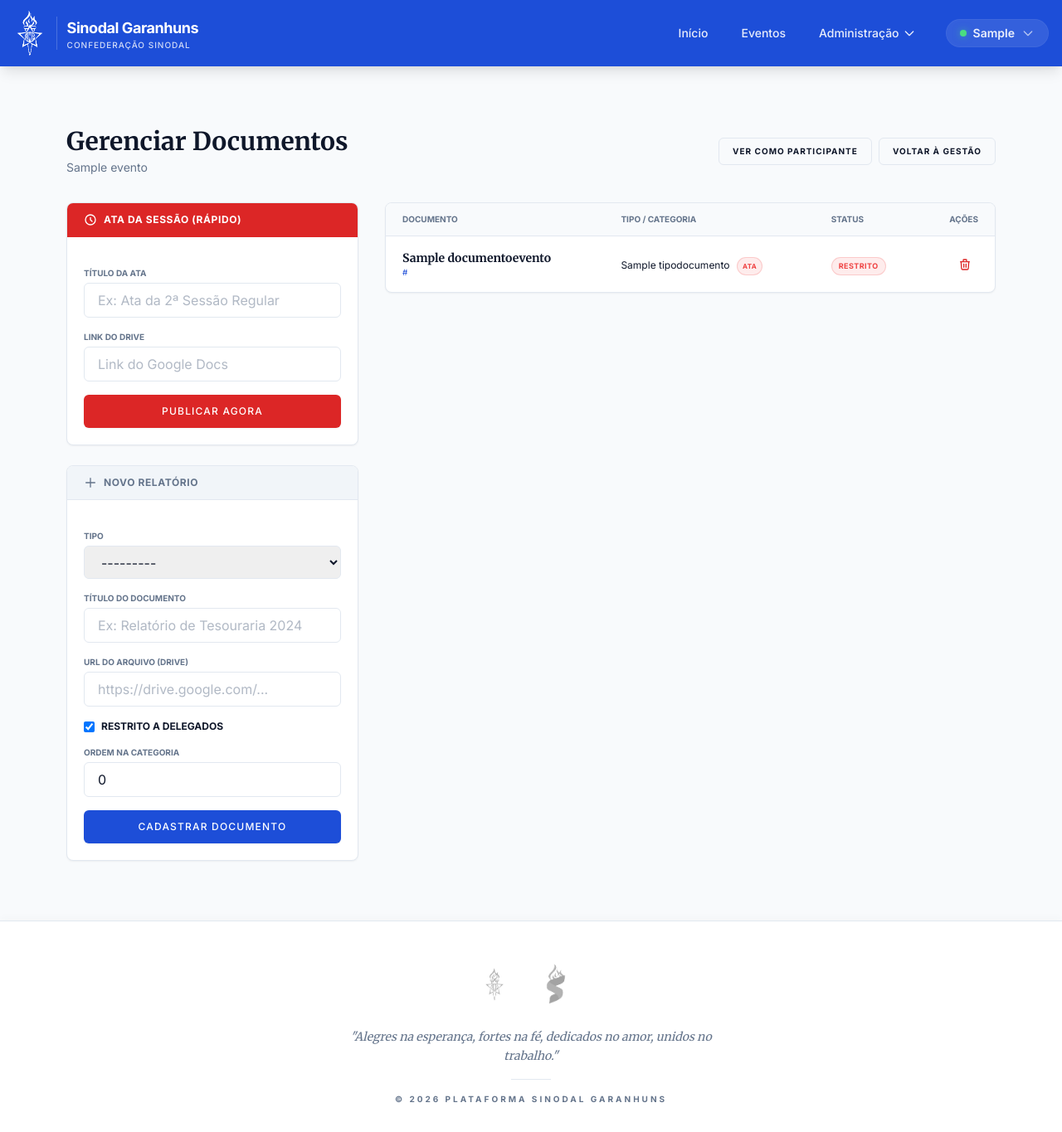
After one commit to leomach/plataforma-sinodal, a Django app: a page that uses templates/hub/gerenciar_documentos.html in a window 1280 px wide. The commit adds this page. Shown: the whole page at 83% size. Run offline with Django 5.2, Linux system fonts and the light colour scheme; a user stored in the database is signed in; tables that the repository leaves empty hold one stand-in row (values such as "Sample post"); some libraries are stand-ins or nearby versions.

Commit message:
feat: Add TipoDocumento model and enhance DocumentoEvento with new fields
- Introduced TipoDocumento model for categorizing documents.
- Updated DocumentoEvento model to include tipo, is_ata_sessao, data_disponibilizacao, and ordem fields.
- Modified views to handle document management and display.
- Created forms for DocumentoEvento and AtaSessaoRapida.
- Added new URLs for document management and quick ata entry.
- Enhanced index.html and gerenciar_documentos.html templates for better document handling and display.
- Implemented RBAC for document visibility based on user roles.

```diff
--- /dev/null
+++ b/apps/hub/forms.py
@@ -0,0 +1,47 @@
+from django import forms
+from .models import DocumentoEvento, TipoDocumento
+
+class DocumentoEventoForm(forms.ModelForm):
+    def __init__(self, *args, **kwargs):
+        super().__init__(*args, **kwargs)
+        for field in self.fields.values():
+            if isinstance(field.widget, (forms.TextInput, forms.URLInput, forms.Select, forms.NumberInput)):
+                field.widget.attrs.update({'class': 'input-field'})
+
+    class Meta:
+        model = DocumentoEvento
+        fields = ['tipo', 'titulo', 'arquivo_url', 'restrito_delegados', 'ordem']
+        widgets = {
+            'tipo': forms.Select(attrs={'class': 'input-field'}),
+            'titulo': forms.TextInput(attrs={'placeholder': 'Ex: Relatório de Tesouraria 2024'}),
+            'arquivo_url': forms.URLInput(attrs={'placeholder': 'https://drive.google.com/...'}),
+            'ordem': forms.NumberInput(attrs={'class': 'input-field', 'min': '0'}),
+        }
+
+class AtaSessaoRapidaForm(forms.ModelForm):
+    """Formulário simplificado para o Secretário lançar a ata rapidamente."""
+    def __init__(self, *args, **kwargs):
+        super().__init__(*args, **kwargs)
+        for field in self.fields.values():
+            field.widget.attrs.update({'class': 'input-field'})
+
+    class Meta:
+        model = DocumentoEvento
+        fields = ['titulo', 'arquivo_url']
+        widgets = {
+            'titulo': forms.TextInput(attrs={'placeholder': 'Ex: Ata da 2ª Sessão Regular'}),
+            'arquivo_url': forms.URLInput(attrs={'placeholder': 'Link do Google Docs'}),
+        }
+
+    def save(self, commit=True):
+        instance = super().save(commit=False)
+        tipo_ata = TipoDocumento.objects.filter(nome='Atas/Registro de Atos').first()
+        if not tipo_ata:
+            tipo_ata = TipoDocumento.objects.create(nome='Atas/Registro de Atos', ordem=8)
+
+        instance.tipo = tipo_ata
+        instance.is_ata_sessao = True
+        instance.restrito_delegados = True
+        if commit:
+            instance.save()
+        return instance
--- a/apps/hub/urls.py
+++ b/apps/hub/urls.py
@@ -3,4 +3,7 @@ from . import views
 
 urlpatterns = [
     path('<slug:slug>/', views.hub_evento, name='hub_evento'),
+    path('<slug:slug>/documentos/', views.gerenciar_documentos, name='gerenciar_documentos_hub'),
+    path('<slug:slug>/documentos/ata-rapida/', views.lancar_ata_rapida, name='lancar_ata_rapida'),
+    path('documento/<int:pk>/excluir/', views.excluir_documento, name='excluir_documento_hub'),
 ]
--- a/apps/hub/views.py
+++ b/apps/hub/views.py
@@ -1,9 +1,14 @@
 from django.shortcuts import render, redirect, get_object_or_404
-from django.contrib.auth.decorators import login_required
+from django.contrib.auth.decorators import login_required, user_passes_test
 from django.contrib import messages
 from apps.eventos.models import Evento, Inscricao
+from .models import TipoDocumento, DocumentoEvento, Sessao
+from .forms import DocumentoEventoForm, AtaSessaoRapidaForm
 from core import constants
 from functools import wraps
+
+def is_lideranca(user):
+    return user.is_superuser or user.tipo == constants.LIDERANCA
 
 def inscricao_aprovada_required(view_func):
     @wraps(view_func)
@@ -20,12 +25,85 @@ def inscricao_aprovada_required(view_func):
 
 @inscricao_aprovada_required
 def hub_evento(request, evento, inscricao):
-    documentos = evento.documentos.all()
-    if inscricao.papel_evento not in [constants.PAPEL_DELEGADO, constants.PAPEL_EX_OFFICIO]:
-        documentos = documentos.filter(restrito_delegados=False)
+    # RBAC: Delegados e Ex-Officio podem ver tudo. Outros não vêem documentos restritos.
+    is_delegado = inscricao.papel_evento in [constants.PAPEL_DELEGADO, constants.PAPEL_EX_OFFICIO]
+
+    documentos_base = evento.documentos.all().select_related('tipo')
+    if not is_delegado:
+        documentos_base = documentos_base.filter(restrito_delegados=False)
+
+    # Separa Atas de Sessão (Destaque)
+    atas_atuais = documentos_base.filter(is_ata_sessao=True)
+
+    # Agrupa por TipoDocumento para o Acervo
+    tipos_com_documentos = []
+    tipos = TipoDocumento.objects.all()
+
+    for tipo in tipos:
+        docs = documentos_base.filter(tipo=tipo, is_ata_sessao=False)
+        if docs.exists():
+            tipos_com_documentos.append({
+                'tipo': tipo,
+                'documentos': docs
+            })
+
+    # Agenda de Sessões
+    sessoes = evento.sessoes.all().order_by('data_hora')
 
     return render(request, 'hub/index.html', {
         'evento': evento,
         'inscricao': inscricao,
+        'atas_atuais': atas_atuais,
+        'tipos_com_documentos': tipos_com_documentos,
+        'sessoes': sessoes,
+        'is_delegado': is_delegado,
+        'is_lideranca': is_lideranca(request.user),
+    })
+
+@login_required
+@user_passes_test(is_lideranca)
+def gerenciar_documentos(request, slug):
+    evento = get_object_or_404(Evento, slug=slug)
+    documentos = evento.documentos.all().select_related('tipo')
+
+    if request.method == 'POST':
+        form = DocumentoEventoForm(request.POST)
+        if form.is_valid():
+            doc = form.save(commit=False)
+            doc.evento = evento
+            doc.save()
+            messages.success(request, 'Documento adicionado com sucesso!')
+            return redirect('gerenciar_documentos_hub', slug=slug)
+    else:
+        form = DocumentoEventoForm()
+
+    ata_form = AtaSessaoRapidaForm()
+
+    return render(request, 'hub/gerenciar_documentos.html', {
+        'evento': evento,
         'documentos': documentos,
+        'form': form,
+        'ata_form': ata_form,
     })
+
+@login_required
+@user_passes_test(is_lideranca)
+def excluir_documento(request, pk):
+    doc = get_object_or_404(DocumentoEvento, pk=pk)
+    slug = doc.evento.slug
+    doc.delete()
+    messages.success(request, 'Documento excluído com sucesso!')
+    return redirect('gerenciar_documentos_hub', slug=slug)
+
+@login_required
+@user_passes_test(is_lideranca)
+def lancar_ata_rapida(request, slug):
+    evento = get_object_or_404(Evento, slug=slug)
+    if request.method == 'POST':
+        form = AtaSessaoRapidaForm(request.POST)
+        if form.is_valid():
+            doc = form.save(commit=False)
+            doc.evento = evento
+            doc.save()
+            messages.success(request, 'Ata da sessão lançada com sucesso!')
+    return redirect('gerenciar_documentos_hub', slug=slug)
--- /dev/null
+++ b/templates/hub/gerenciar_documentos.html
@@ -0,0 +1,172 @@
+{% extends "base.html" %}
+
+{% block title %}Gerenciar Documentos: {{ evento.titulo }}{% endblock %}
+
+{% block content %}
+<div class="max-w-6xl mx-auto px-4 py-8">
+    <div class="flex flex-col md:flex-row md:items-center justify-between gap-4 mb-8">
+        <div>
+            <h1 class="text-3xl font-bold text-[#0F172A] serif-title">Gerenciar Documentos</h1>
+            <p class="text-[#64748B] text-sm mt-1">{{ evento.titulo }}</p>
+        </div>
+        <div class="flex flex-wrap gap-2">
+            <a href="{% url 'hub_evento' evento.slug %}" class="btn-outline text-[10px] uppercase tracking-widest font-bold py-2 px-4">
+                Ver como Participante
+            </a>
+            <a href="{% url 'gerenciar_eventos' %}" class="btn-outline text-[10px] uppercase tracking-widest font-bold py-2 px-4">
+                Voltar à Gestão
+            </a>
+        </div>
+    </div>
+
+    <div class="grid grid-cols-1 lg:grid-cols-3 gap-8">
+        <!-- Coluna de Cadastro -->
+        <div class="space-y-6">
+            <!-- Lançamento Rápido de Ata -->
+            <div class="bg-white border border-[#E2E8F0] rounded-lg shadow-sm overflow-hidden">
+                <div class="bg-[#DC2626] px-5 py-3 border-b border-[#DC2626]/20">
+                    <h3 class="text-xs font-bold text-white uppercase tracking-wider flex items-center gap-2">
+                        <svg class="w-4 h-4" fill="none" stroke="currentColor" viewBox="0 0 24 24"><path stroke-linecap="round" stroke-linejoin="round" stroke-width="2" d="M12 8v4l3 3m6-3a9 9 0 11-18 0 9 9 0 0118 0z" /></svg>
+                        Ata da Sessão (Rápido)
+                    </h3>
+                </div>
+                <form action="{% url 'lancar_ata_rapida' evento.slug %}" method="POST" class="p-5 space-y-4">
+                    {% csrf_token %}
+                    <div>
+                        <label class="text-[10px] font-bold text-[#64748B] uppercase mb-1 block">Título da Ata</label>
+                        {{ ata_form.titulo }}
+                    </div>
+                    <div>
+                        <label class="text-[10px] font-bold text-[#64748B] uppercase mb-1 block">Link do Drive</label>
+                        {{ ata_form.arquivo_url }}
+                    </div>
+                    <button type="submit" class="btn-secondary w-full text-xs uppercase tracking-widest py-3">
+                        Publicar Agora
+                    </button>
+                </form>
+            </div>
+
+            <!-- Cadastro Completo -->
+            <div class="bg-white border border-[#E2E8F0] rounded-lg shadow-sm overflow-hidden">
+                <div class="bg-[#F1F5F9] px-5 py-3 border-b border-[#E2E8F0]">
+                    <h3 class="text-xs font-bold text-[#64748B] uppercase tracking-wider flex items-center gap-2">
+                        <svg class="w-4 h-4" fill="none" stroke="currentColor" viewBox="0 0 24 24"><path stroke-linecap="round" stroke-linejoin="round" stroke-width="2" d="M12 4v16m8-8H4" /></svg>
+                        Novo Relatório
+                    </h3>
+                </div>
+                <form method="POST" class="p-5 space-y-4">
+                    {% csrf_token %}
+                    {% for field in form %}
+                        <div>
+                            {% if field.field.widget.input_type == 'checkbox' %}
+                                <div class="flex items-center gap-2">
+                                    {{ field }}
+                                    <label class="text-xs font-bold text-[#0F172A] uppercase">{{ field.label }}</label>
+                                </div>
+                            {% else %}
+                                <label class="text-[10px] font-bold text-[#64748B] uppercase mb-1 block">{{ field.label }}</label>
+                                {{ field }}
+                            {% endif %}
+                        </div>
+                    {% endfor %}
+                    <button type="submit" class="btn-primary w-full text-xs uppercase tracking-widest py-3">
+                        Cadastrar Documento
+                    </button>
+                </form>
+            </div>
+        </div>
+
+        <!-- Lista de Documentos (Mobile-Friendly) -->
+        <div class="lg:col-span-2">
+            <div class="bg-white border border-[#E2E8F0] rounded-lg shadow-sm overflow-hidden">
+                <!-- Tabela Desktop -->
+                <div class="hidden md:block overflow-x-auto">
+                    <table class="w-full text-left">
+                        <thead class="bg-[#F8FAFC] border-b border-[#E2E8F0]">
+                            <tr>
+                                <th class="px-5 py-3 text-[10px] font-bold text-[#64748B] uppercase">Documento</th>
+                                <th class="px-5 py-3 text-[10px] font-bold text-[#64748B] uppercase">Tipo / Categoria</th>
+                                <th class="px-5 py-3 text-[10px] font-bold text-[#64748B] uppercase">Status</th>
+                                <th class="px-5 py-3 text-right text-[10px] font-bold text-[#64748B] uppercase">Ações</th>
+                            </tr>
+                        </thead>
+                        <tbody class="divide-y divide-[#E2E8F0]">
+                            {% for doc in documentos %}
+                            <tr class="hover:bg-[#F8FAFC] transition-colors">
+                                <td class="px-5 py-4">
+                                    <p class="font-bold text-[#0F172A] text-sm serif-title">{{ doc.titulo }}</p>
+                                    <a href="{{ doc.arquivo_url }}" target="_blank" class="text-[10px] text-[#1D4ED8] hover:underline truncate block max-w-xs">
+                                        {{ doc.arquivo_url }}
+                                    </a>
+                                </td>
+                                <td class="px-5 py-4">
+                                    <span class="text-xs text-[#0F172A]">{{ doc.tipo.nome|default:"-" }}</span>
+                                    {% if doc.is_ata_sessao %}
+                                        <span class="ml-1 badge-error text-[8px] px-1.5 py-0.5">Ata</span>
+                                    {% endif %}
+                                </td>
+                                <td class="px-5 py-4">
+                                    {% if doc.restrito_delegados %}
+                                        <span class="badge-error text-[9px] px-2 py-0.5">Restrito</span>
+                                    {% else %}
+                                        <span class="badge-success text-[9px] px-2 py-0.5">Público</span>
+                                    {% endif %}
+                                </td>
+                                <td class="px-5 py-4 text-right">
+                                    <form action="{% url 'excluir_documento_hub' doc.pk %}" method="POST" onsubmit="return confirm('Deseja realmente excluir este documento?');" class="inline">
+                                        {% csrf_token %}
+                                        <button type="submit" class="text-[#DC2626] hover:bg-red-50 p-2 rounded-lg transition-colors">
+                                            <svg class="w-4 h-4" fill="none" stroke="currentColor" viewBox="0 0 24 24"><path stroke-linecap="round" stroke-linejoin="round" stroke-width="2" d="M19 7l-.867 12.142A2 2 0 0116.138 21H7.862a2 2 0 01-1.995-1.858L5 7m5 4v6m4-6v6m1-10V4a1 1 0 00-1-1h-4a1 1 0 00-1 1v3M4 7h16" /></svg>
+                                        </button>
+                                    </form>
+                                </td>
+                            </tr>
+                            {% endfor %}
+                        </tbody>
+                    </table>
+                </div>
+
+                <!-- Lista Mobile (Cards) -->
+                <div class="md:hidden divide-y divide-[#E2E8F0]">
+                    {% for doc in documentos %}
+                    <div class="p-5 space-y-4">
+                        <div class="flex justify-between items-start gap-4">
+                            <div class="min-w-0">
+                                <p class="font-bold text-[#0F172A] text-sm serif-title leading-tight">{{ doc.titulo }}</p>
+                                <p class="text-[10px] text-[#64748B] mt-1">{{ doc.tipo.nome|default:"Sem categoria" }}</p>
+                            </div>
+                            <form action="{% url 'excluir_documento_hub' doc.pk %}" method="POST" onsubmit="return confirm('Deseja realmente excluir?');">
+                                {% csrf_token %}
+                                <button type="submit" class="text-[#DC2626] bg-red-50 p-2 rounded-lg">
+                                    <svg class="w-4 h-4" fill="none" stroke="currentColor" viewBox="0 0 24 24"><path stroke-linecap="round" stroke-linejoin="round" stroke-width="2" d="M19 7l-.867 12.142A2 2 0 0116.138 21H7.862a2 2 0 01-1.995-1.858L5 7m5 4v6m4-6v6m1-10V4a1 1 0 00-1-1h-4a1 1 0 00-1 1v3M4 7h16" /></svg>
+                                </button>
+                            </form>
+                        </div>
+
+                        <div class="flex flex-wrap items-center gap-2">
+                            {% if doc.is_ata_sessao %}
+                                <span class="badge-error text-[8px] px-1.5 py-0.5">Ata da Sessão</span>
+                            {% endif %}
+                            {% if doc.restrito_delegados %}
+                                <span class="badge-error text-[9px] px-2 py-0.5">Acesso Restrito</span>
+                            {% else %}
+                                <span class="badge-success text-[9px] px-2 py-0.5">Acesso Público</span>
+                            {% endif %}
+                        </div>
+
+                        <a href="{{ doc.arquivo_url }}" target="_blank" class="flex items-center justify-center gap-2 w-full py-2.5 bg-[#F1F5F9] border border-[#E2E8F0] rounded-lg text-[10px] font-bold text-[#1D4ED8] uppercase tracking-widest">
+                            <svg class="w-3 h-3" fill="none" stroke="currentColor" viewBox="0 0 24 24"><path stroke-linecap="round" stroke-linejoin="round" stroke-width="2" d="M10 6H6a2 2 0 00-2 2v10a2 2 0 002 2h10a2 2 0 002-2v-4M14 4h6m0 0v6m0-6L10 14" /></svg>
+                            Abrir Documento
+                        </a>
+                    </div>
+                    {% empty %}
+                    <div class="py-12 text-center text-[#64748B] text-sm italic px-5">
+                        Nenhum documento cadastrado.
+                    </div>
+                    {% endfor %}
+                </div>
+            </div>
+        </div>
+    </div>
+</div>
+{% endblock %}
```
Also changed, not shown: apps/hub/admin.py (+10 -3 lines), apps/hub/models.py (+19 -1 lines), templates/hub/index.html (+137 -90 lines), apps/hub/migrations/0002_tipodocumento_alter_documentoevento_options_and_more.py (added).
